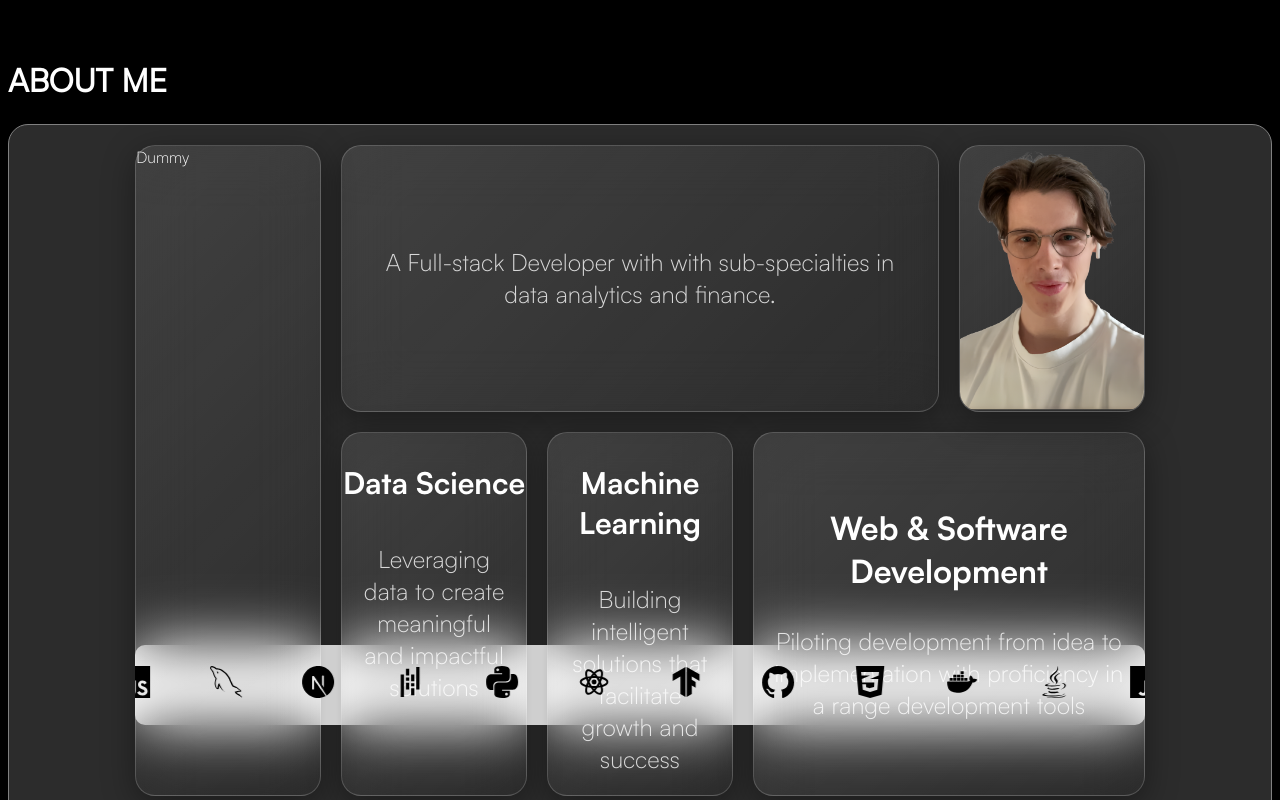
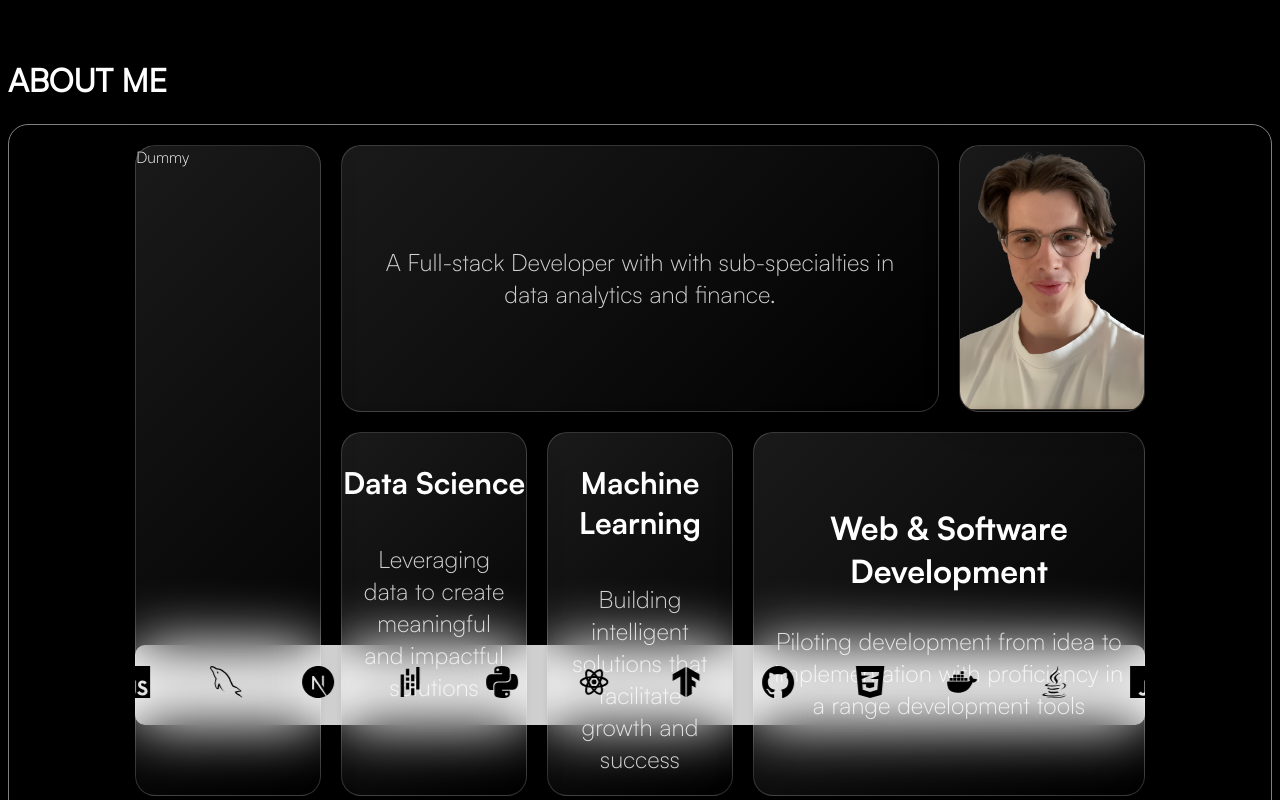
Before and after one commit to BenW2k/Portfolio, a Next.js app in the folder frontend/: page / in a window 1280 px wide. Shown: the part 740-1540 px from the top of the page. Built offline with nearby package versions, Linux system fonts and the light colour scheme.

Commit message:
+temp background change

```diff
--- a/frontend/app/styles/components/about.module.css
+++ b/frontend/app/styles/components/about.module.css
@@ -37,7 +37,7 @@
 .container {
   width: auto;
   height: 120vh;
-  background-color: rgb(44, 44, 44);
+  background-color: linear-gradient(44, 44, 44);
   border-radius: 20px;
   border: 1px solid grey;
   text-align: center;
--- a/frontend/app/styles/components/about.module.scss
+++ b/frontend/app/styles/components/about.module.scss
@@ -3,7 +3,7 @@
 .container {
   width: auto;
   height: 120vh;
-  background-color: rgb(44, 44, 44);
+  background-color: linear-gradient(44, 44, 44);
   border-radius: 20px;
   border: 1px solid grey;
   text-align: center;
```
